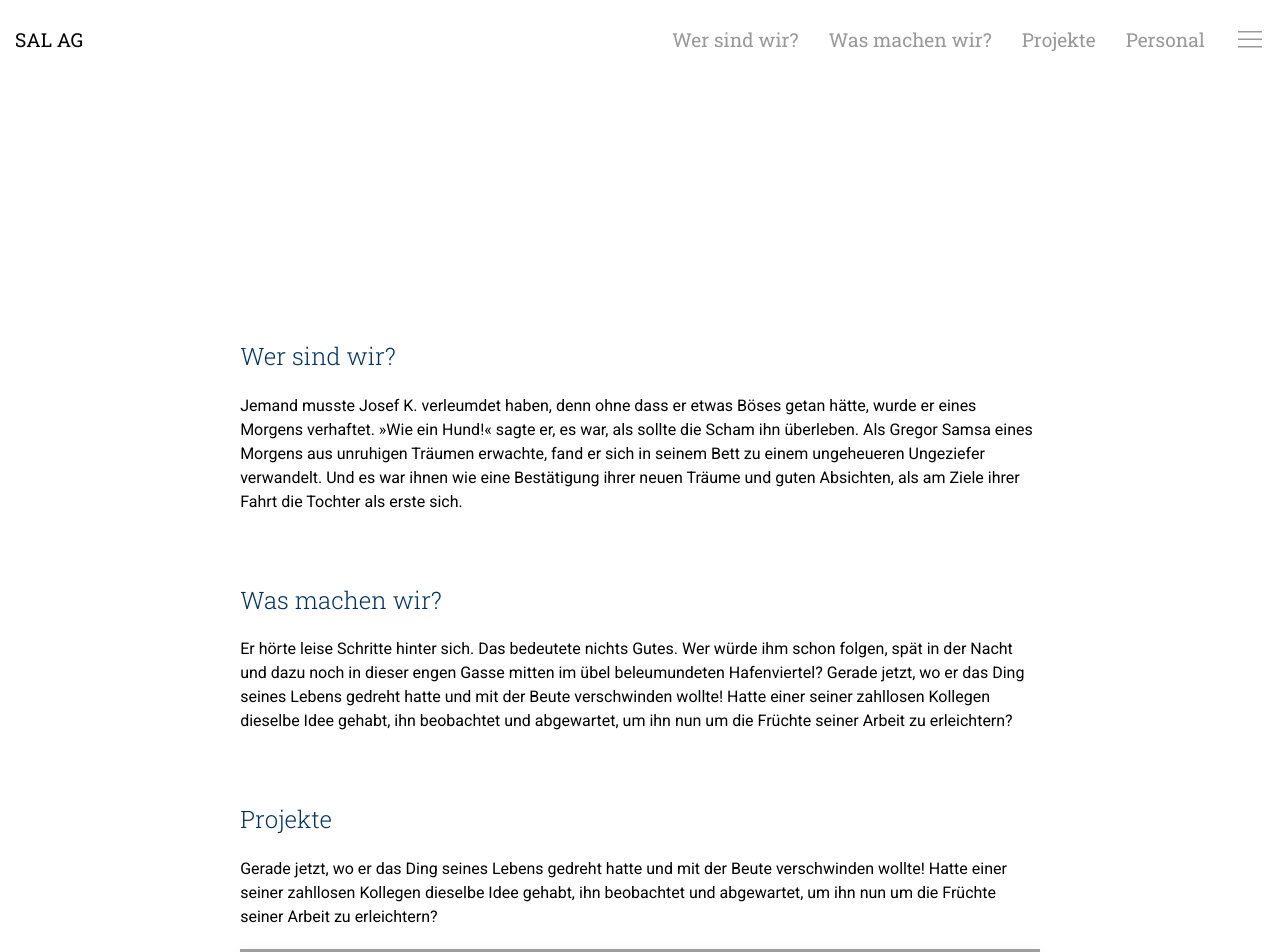
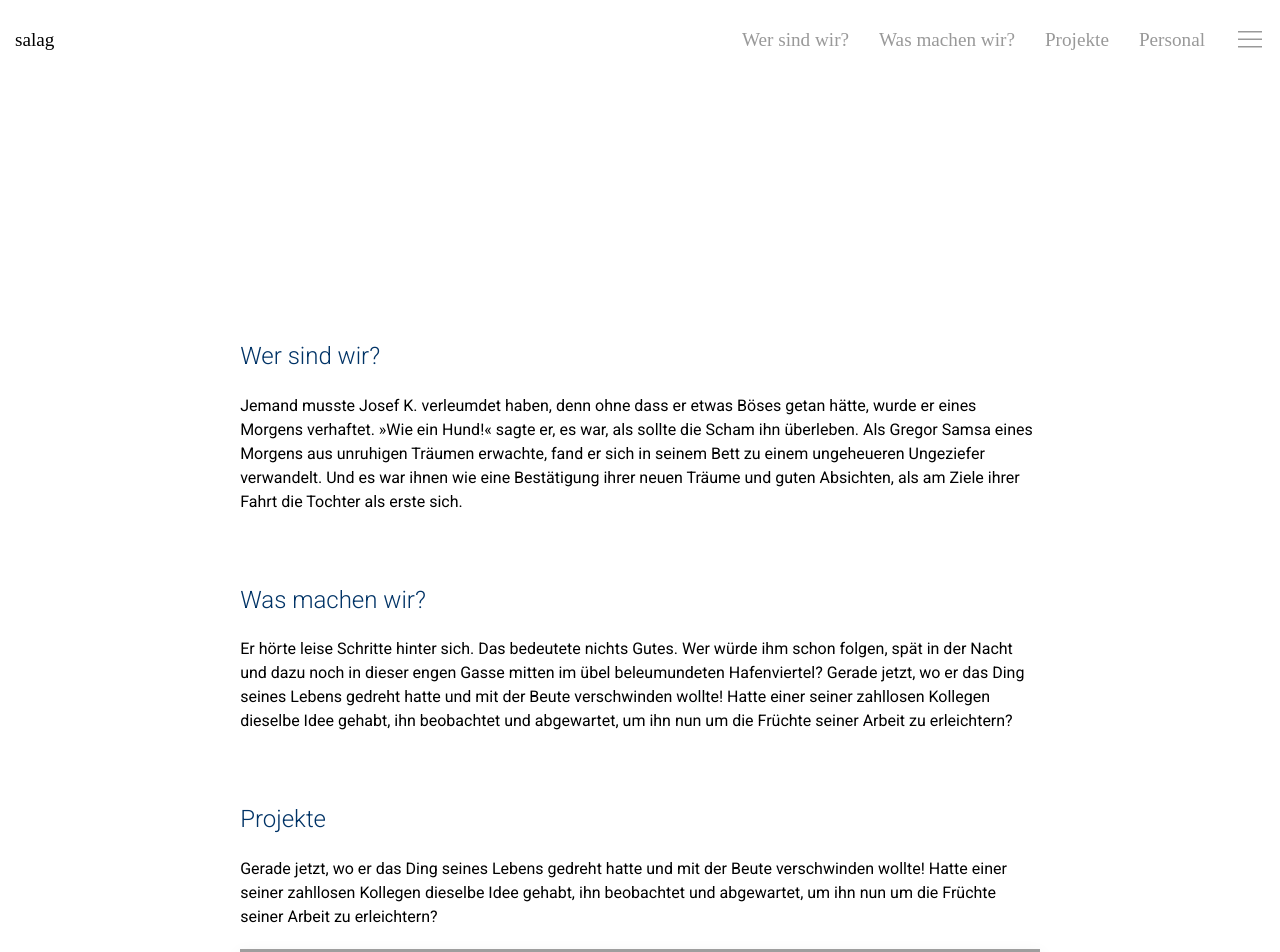
Before and after one commit to sal-ag/sal-ag.github.io, a Jekyll site: the page built from index.html, in a window 1280 px wide and 1400 px high. Shown: the top 952 px of the window. Built offline with Jekyll 4.4.1, drawn with Linux system fonts in a browser that asks for light colours; some of the changed text lies outside the part shown; grey boxes are pictures that could not be loaded.

Commit message:
small updates

```diff
--- a/_data/index.yaml
+++ b/_data/index.yaml
@@ -36,3 +36,7 @@
     pic: assets/img/nk_500x500.jpg
     bio: |
       Dies ist ein Typoblindtext. An ihm kann man sehen, ob alle Buchstaben da sind und wie sie aussehen. Manchmal benutzt man Worte wie Hamburgefonts, Rafgenduks oder Handgloves, um Schriften zu testen. Manchmal Sätze, die alle Buchstaben des Alphabets enthalten – man nennt diese Sätze »Pangrams«. Sehr bekannt ist dieser: The quick brown fox jumps over the lazy old dog. Oft werden in Typoblindtexte auch fremdsprachige Satzteile eingebaut (AVAIL® and Wefox™ are testing aussi la Kerning), um die Wirkung in anderen Sprachen zu testen. In Lateinisch sieht zum Beispiel fast jede Schrift gut aus. Quod erat demonstrandum.
+  - name: Daniela
+    pic: assets/img/nk_500x500.jpg
+    bio: |
+      Dies ist ein Typoblindtext. An ihm kann man sehen, ob alle Buchstaben da sind und wie sie aussehen. Manchmal benutzt man Worte wie Hamburgefonts, Rafgenduks oder Handgloves, um Schriften zu testen. Manchmal Sätze, die alle Buchstaben des Alphabets enthalten – man nennt diese Sätze »Pangrams«. Sehr bekannt ist dieser: The quick brown fox jumps over the lazy old dog. Oft werden in Typoblindtexte auch fremdsprachige Satzteile eingebaut (AVAIL® and Wefox™ are testing aussi la Kerning), um die Wirkung in anderen Sprachen zu testen. In Lateinisch sieht zum Beispiel fast jede Schrift gut aus. Quod erat demonstrandum.
--- a/_includes/head.html
+++ b/_includes/head.html
@@ -9,6 +9,6 @@
     <script src="{{ "/assets/js/uikit-icons.min.js" | relative_url }}"></script>
     <script src="{{ "/assets/js/background.js" | relative_url }}"></script>
     <link
-        href="https://fonts.googleapis.com/css2?family=Roboto+Slab:wght@100;200;300;400;500;600;700;800;900&family=Roboto:ital,wght@0,100;0,300;0,400;0,500;0,700;0,900;1,100;1,300;1,400;1,500;1,700;1,900&display=swap"
+        href="https://fonts.googleapis.com/css2?family=Roboto:ital,wght@0,100;0,300;0,400;0,500;0,700;0,900;1,100;1,300;1,400;1,500;1,700;1,900&display=swap"
         rel="stylesheet">
 </head>
--- a/_includes/menu.html
+++ b/_includes/menu.html
@@ -1,7 +1,7 @@
 <nav class="uk-navbar-container" uk-navbar uk-sticky>
     <div class="uk-navbar-left">
         <ul class="uk-navbar-nav">
-            <li><a href="/">SAL AG</a></li>
+            <li><a href="/">salag</a></li>
             </ul>
     </div>
     <div class="uk-navbar-right">
--- a/assets/css/uikit.scss
+++ b/assets/css/uikit.scss
@@ -3,7 +3,7 @@
 // 1. Your custom variables and variable overwrites.
 $global-color: #000;
 $global-font-family: "Roboto";
-$base-heading-font-family: "Roboto Slab";
+$base-heading-font-family: "Roboto";
 
 $base-heading-font-weight: 300;
 $base-heading-color: #003366;
--- a/index.html
+++ b/index.html
@@ -38,7 +38,7 @@ layout: plain
             {% endif %}
             {% if item.people %}
             <!-- ## PEOPLE ############################################ -->
-            <div class="uk-child-width-1-1 uk-child-width-1-2@s uk-child-width-1-2@m" uk-grid>
+            <div class="uk-child-width-1-1 uk-child-width-1-3@s" uk-grid>
                 {% for person in item.people %}
                 <div id="person{{ forloop.index }}">
                     <div class="uk-margin-large-bottom uk-margin-large-top uk-flex-center" uk-grid>
```
